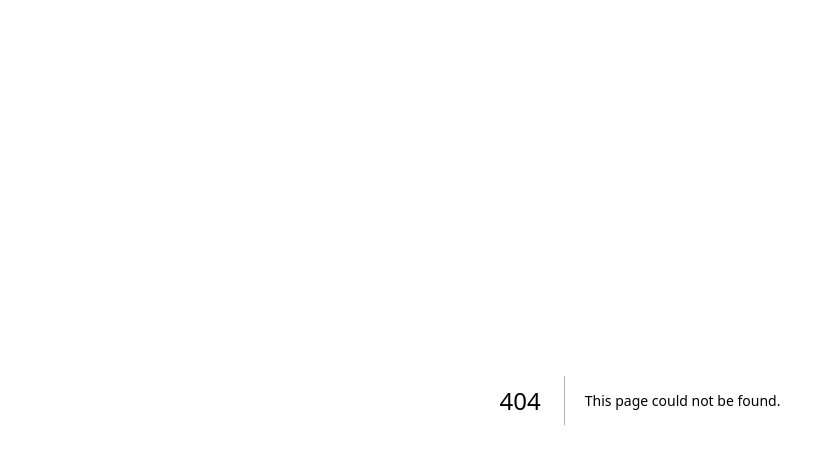
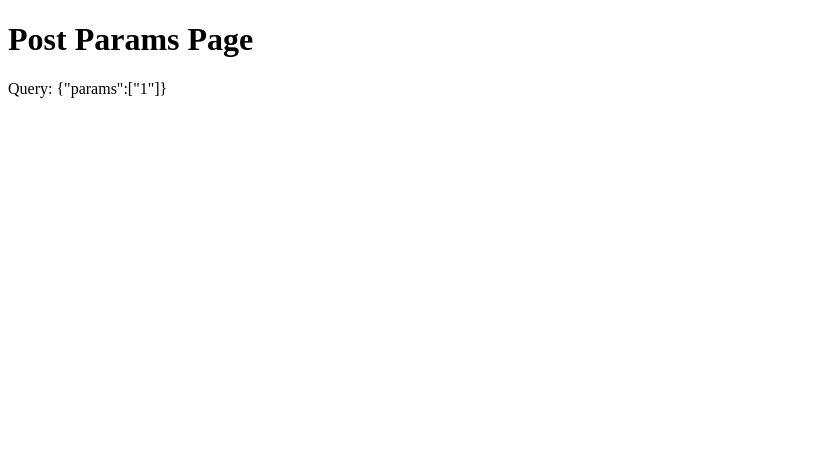
Before and after one commit to HangTo0401/Learning-NextJS, a Next.js app: page /posts/1 in a window 1280 px wide. Before the commit this address had no page. Shown: the top 464 px of the page, without its empty margins (0-835 px from the left). Built offline with nearby package versions, Linux system fonts and the light colour scheme.

Commit message:
Push all changes

```diff
--- /dev/null
+++ b/src/pages/posts/[...params].tsx
@@ -0,0 +1,15 @@
+import { useRouter } from 'next/router';
+import * as React from 'react';
+
+export interface IPostParamsProps {
+}
+
+export default function PostParams (props: IPostParamsProps) {
+    const router = useRouter();
+  return (
+    <div>
+      <h1>Post Params Page</h1>
+      <p>Query: {JSON.stringify(router.query)}</p>
+    </div>
+  );
+}
```
Also changed, not shown: src/pages/about.tsx (added, +10 -0 lines), src/pages/posts/[postId].tsx (added, +15 -0 lines), src/pages/posts/create.tsx (added, +10 -0 lines), src/pages/posts/index.tsx (added, +10 -0 lines).
